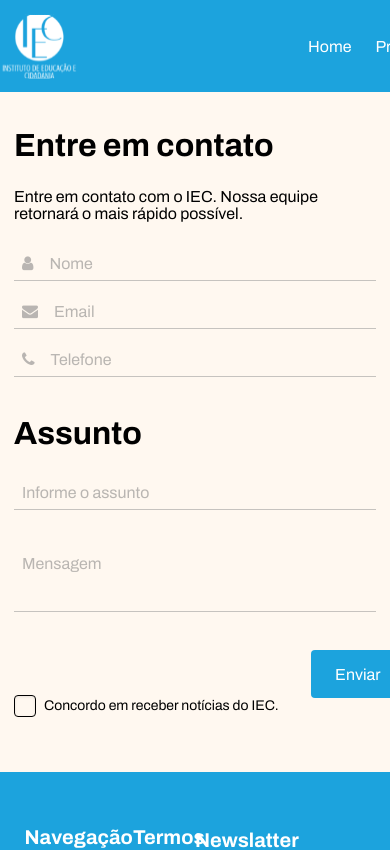
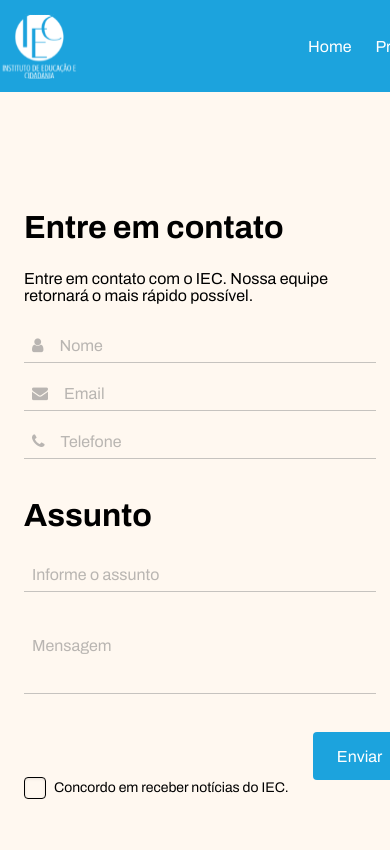
Before and after one commit to marcos-px/iec-brasil, a React (Vite) app: page /contato in a window 390 px wide. Shown: the top 850 px of the page. Built offline with nearby package versions, Linux system fonts and the light colour scheme.

Commit message:
Responsive contact

```diff
--- a/src/index.css
+++ b/src/index.css
@@ -56,14 +56,19 @@ img {
   display: flex;
   align-items: center;
   gap: 60px;
-  height: 680px;
+  height: 100%;
   background-color: #fff8f0;
+  padding-left: 10px;
 }
-@media screen and (max-width: 1024px) {
-  .contact-container {
-    gap: 0px;
+  @media screen and (max-width: 400px){
+    .contact-container{
+      display:flex;
+      flex-direction: column-reverse;
+    }
+
   }
-}
+
+
 
 /* container com o tamanho mais utilizado */
 .container-home {
```
